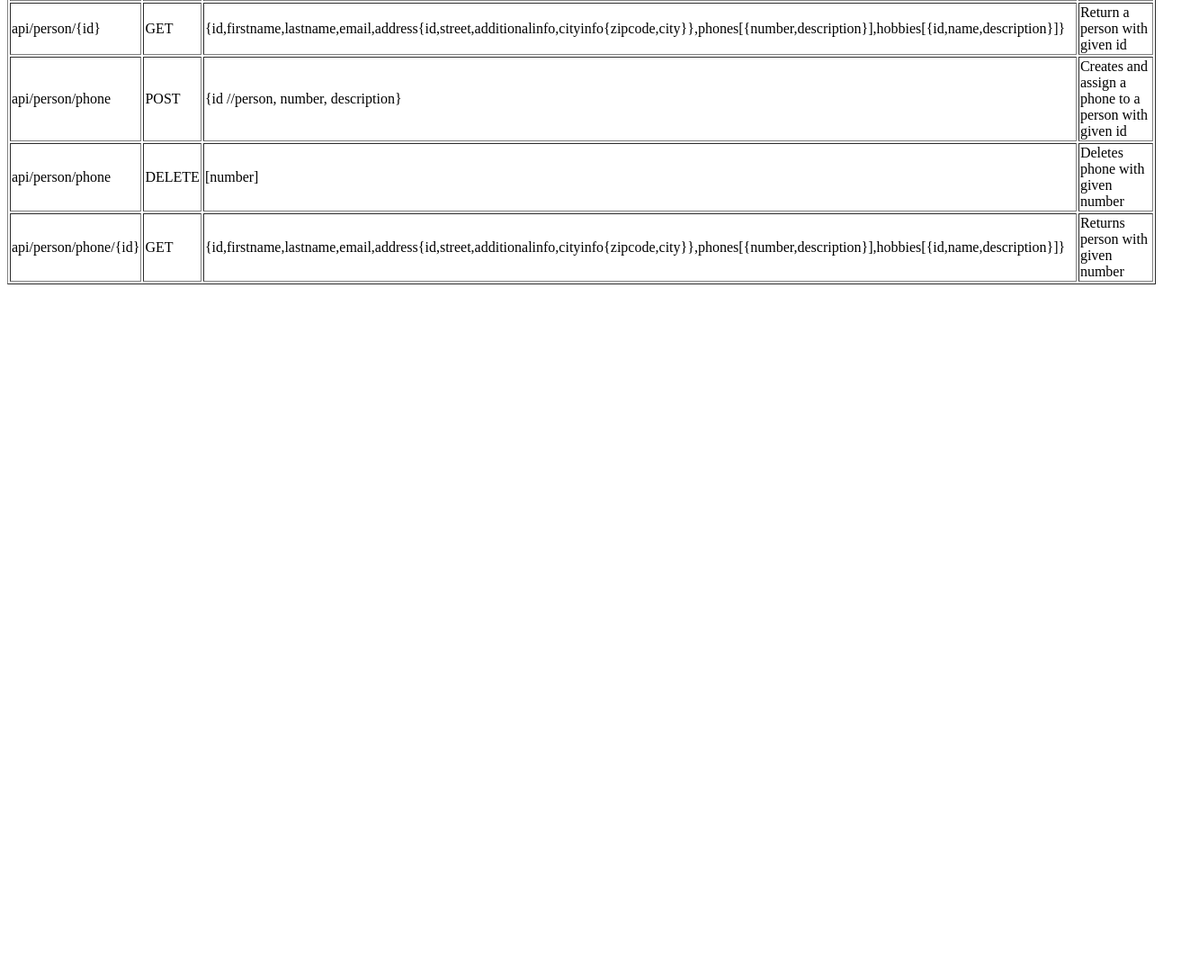
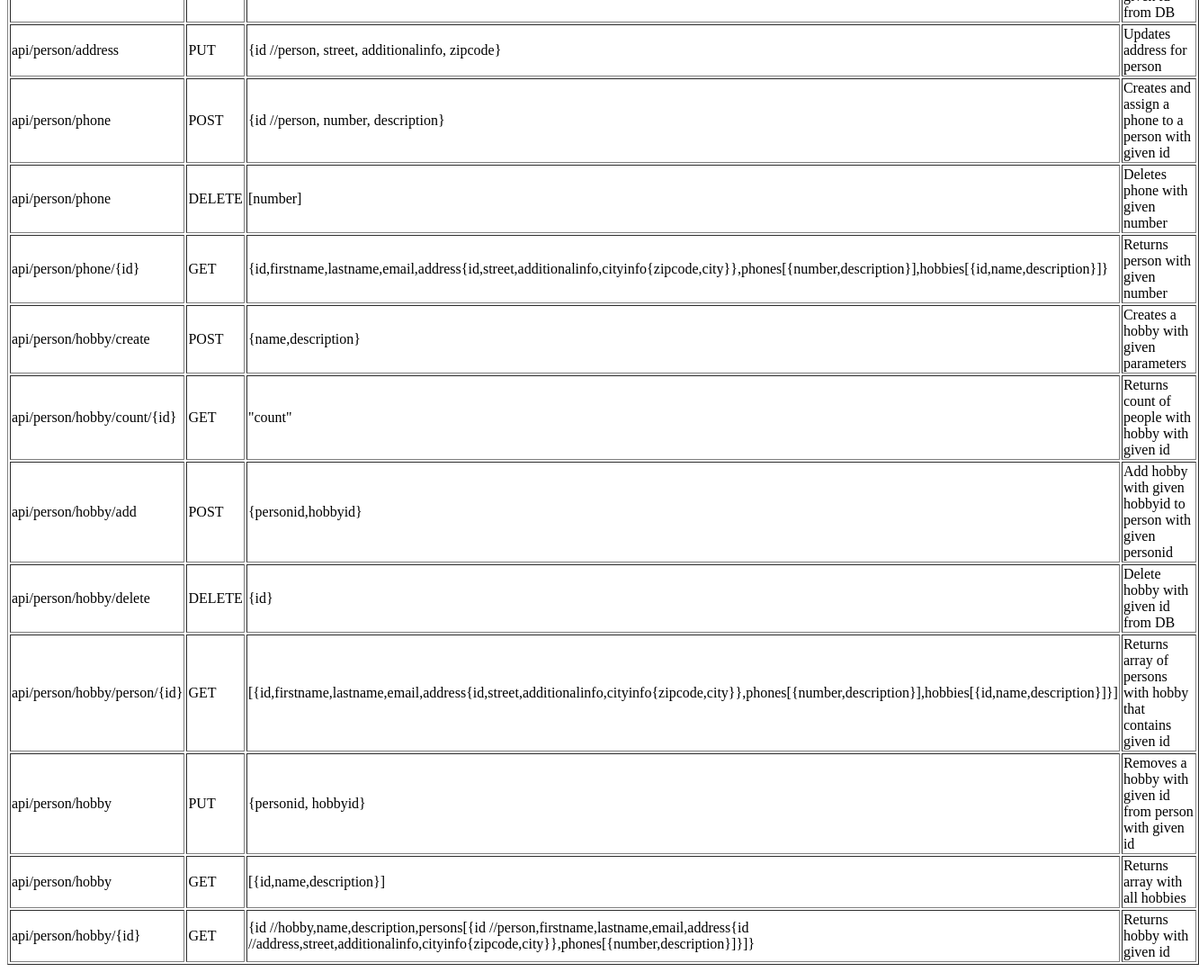
Before and after one commit to masterdagon/CA2, a plain HTML site: page web/apidocumentation.html in a window 1280 px wide. Shown: the part 416-1496 px from the top of the page at 90% size, 1333 px wide, since content can reach past the window. Before the commit the page ends 800 px from the top, so only its background shows below. Drawn offline with Linux system fonts and the light colour scheme.

Commit message:
api documentation

```diff
--- a/web/apidocumentation.html
+++ b/web/apidocumentation.html
@@ -21,10 +21,22 @@ and open the template in the editor.
         </thead>
         <tbody>
             <tr>
+                <td>PERSON API:</td>
+                <td> </td>
+                <td> </td>
+                <td> </td>
+            </tr>
+            <tr>
                 <td>api/person</td>
                 <td>GET</td>
                 <td>[{id,firstname,lastname,email,address{id,street,additionalinfo,cityinfo{zipcode,city}},phones[{number,description}],hobbies[{id,name,description}]}]</td>
-                <td>Return a list of all persons in DB</td>
+                <td>Return an array of all persons in DB</td>
+            </tr>
+            <tr>
+                <td>api/person/{id}</td>
+                <td>GET</td>
+                <td>{id,firstname,lastname,email,address{id,street,additionalinfo,cityinfo{zipcode,city}},phones[{number,description}],hobbies[{id,name,description}]}</td>
+                <td>Return a person with given id</td>
             </tr>
             <tr>
                 <td>api/person/create</td>
@@ -45,12 +57,6 @@ and open the template in the editor.
                 <td>Updates address for person</td>
             </tr>
             <tr>
-                <td>api/person/{id}</td>
-                <td>GET</td>
-                <td>{id,firstname,lastname,email,address{id,street,additionalinfo,cityinfo{zipcode,city}},phones[{number,description}],hobbies[{id,name,description}]}</td>
-                <td>Return a person with given id</td>
-            </tr>
-            <tr>
                 <td>api/person/phone</td>
                 <td>POST</td>
                 <td>{id //person, number, description}</td>
@@ -68,6 +74,54 @@ and open the template in the editor.
                 <td>{id,firstname,lastname,email,address{id,street,additionalinfo,cityinfo{zipcode,city}},phones[{number,description}],hobbies[{id,name,description}]}</td>
                 <td>Returns person with given number</td>
             </tr>
+            <tr>
+                <td>api/person/hobby/create</td>
+                <td>POST</td>
+                <td>{name,description}</td>
+                <td>Creates a hobby with given parameters</td>
+            </tr>
+            <tr>
+                <td>api/person/hobby/count/{id}</td>
+                <td>GET</td>
+                <td>"count"</td>
+                <td>Returns count of people with hobby with given id</td>
+            </tr>
+            <tr>
+                <td>api/person/hobby/add</td>
+                <td>POST</td>
+                <td>{personid,hobbyid}</td>
+                <td>Add hobby with given hobbyid to person with given personid</td>
+            </tr>
+            <tr>
+                <td>api/person/hobby/delete</td>
+                <td>DELETE</td>
+                <td>{id}</td>
+                <td>Delete hobby with given id from DB</td>
+            </tr>
+            <tr>
+                <td>api/person/hobby/person/{id}</td>
+                <td>GET</td>
+                <td>[{id,firstname,lastname,email,address{id,street,additionalinfo,cityinfo{zipcode,city}},phones[{number,description}],hobbies[{id,name,description}]}]</td>
+                <td>Returns array of persons with hobby that contains given id</td>
+            </tr>
+            <tr>
+                <td>api/person/hobby</td>
+                <td>PUT</td>
+                <td>{personid, hobbyid}</td>
+                <td>Removes a hobby with given id from person with given id</td>
+            </tr>
+            <tr>
+                <td>api/person/hobby</td>
+                <td>GET</td>
+                <td>[{id,name,description}]</td>
+                <td>Returns array with all hobbies</td>
+            </tr>
+            <tr>
+                <td>api/person/hobby/{id}</td>
+                <td>GET</td>
+                <td>{id //hobby,name,description,persons[{id //person,firstname,lastname,email,address{id //address,street,additionalinfo,cityinfo{zipcode,city}},phones[{number,description}]}]}</td>
+                <td>Returns hobby with given id</td>
+            </tr>
         </tbody>
     </table>
 </body>
```
